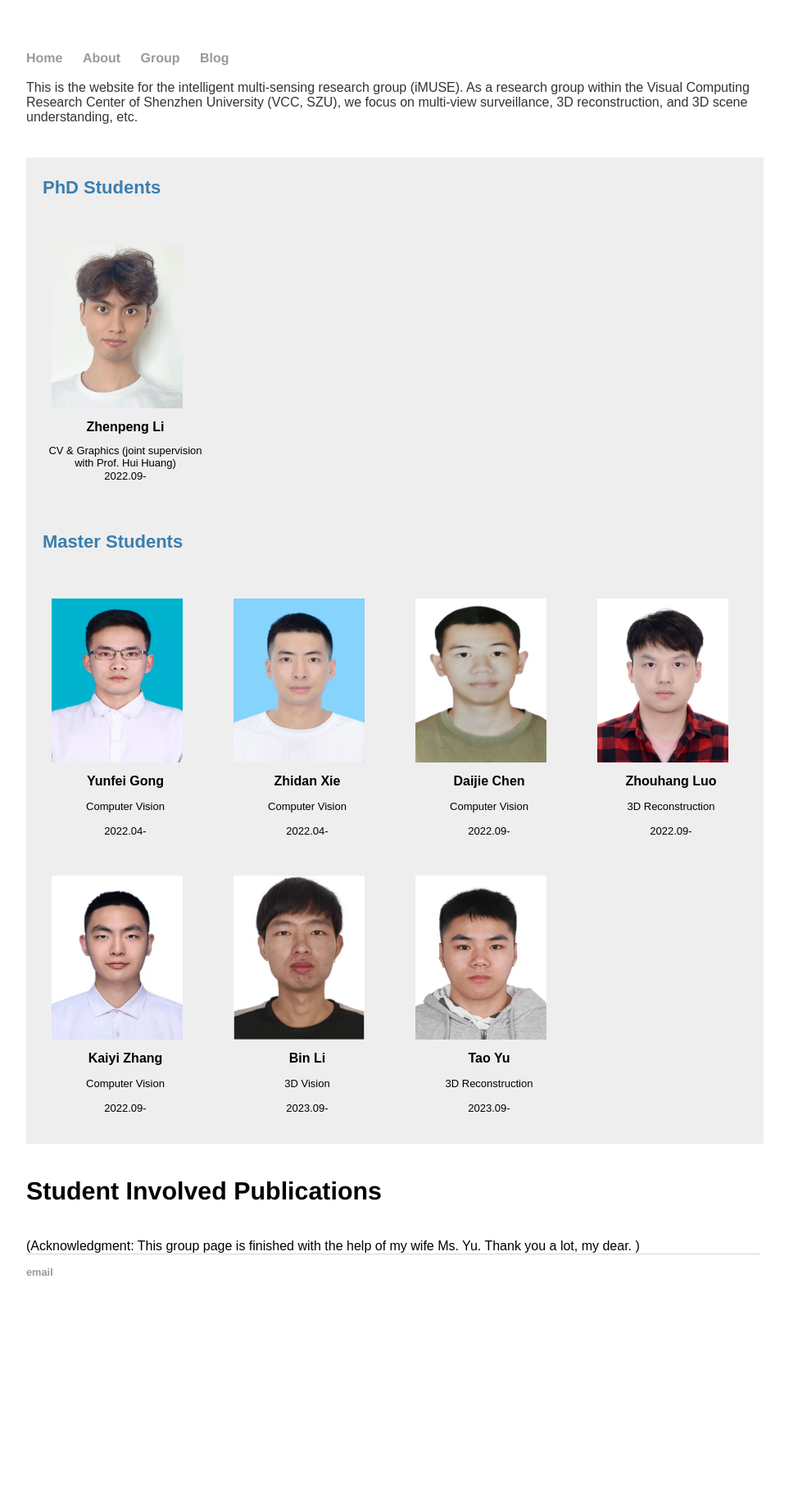
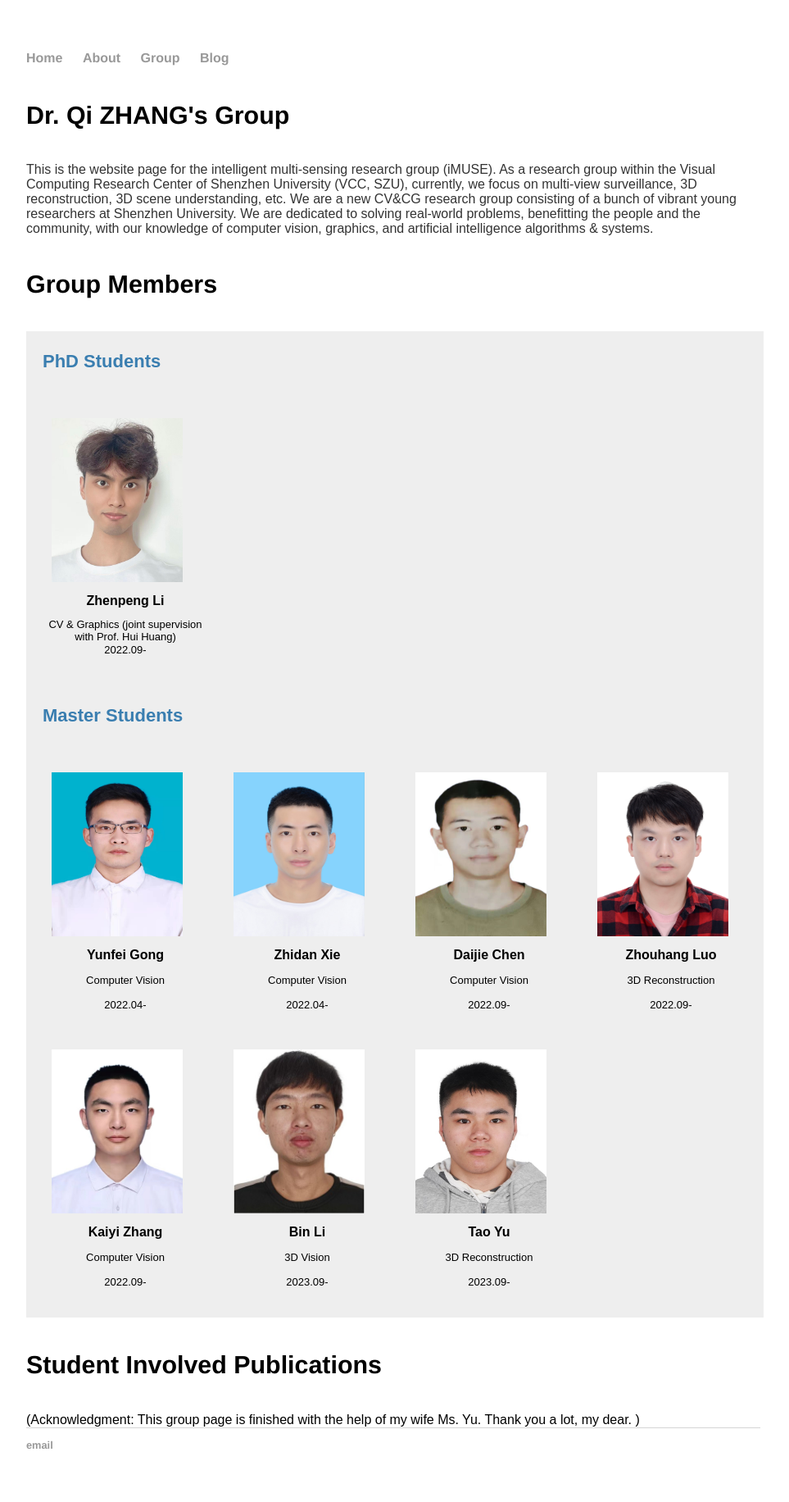
Before and after one commit to zqyq/zqyq.github.io, a Jekyll site: the page built from group/index.html, in a window 1280 px wide. Shown: the whole page at 82% size, without its empty margins (160-1123 px from the left). Built offline with Jekyll 4.4.1, drawn with Linux system fonts in a browser that asks for light colours; before the commit the page ends 1621 px from its top, so only the background shows below that.

Commit message:
Update index.html

```diff
--- a/group/index.html
+++ b/group/index.html
@@ -2,12 +2,17 @@
 layout: default
 title: Qi ZHANG's Group
 ---
+<h4> Dr. Qi ZHANG's Group</h4>
 
+<p2>  This is the website page for the intelligent multi-sensing research group (iMUSE).
+      As a research group within the Visual Computing Research Center of Shenzhen University (VCC, SZU), currently,
+      we focus on multi-view surveillance, 3D reconstruction, 3D scene understanding, etc.  </p2>
+<p2>
+      We are a new CV&CG research group consisting of a bunch of vibrant young researchers at Shenzhen University.
+      We are dedicated to solving real-world problems, benefitting the people and the community, with our knowledge of computer vision, graphics, and artificial intelligence algorithms & systems.
+</p2>
 
-<p2>  This is the website for the intelligent multi-sensing research group (iMUSE).
-      As a research group within the Visual Computing Research Center of Shenzhen University (VCC, SZU),
-      we focus on multi-view surveillance, 3D reconstruction, and 3D scene understanding, etc. </p2>
-
+<h4> Group Members</h4>
 
 <!DOCTYPE html>
 <html lang="en">
```
